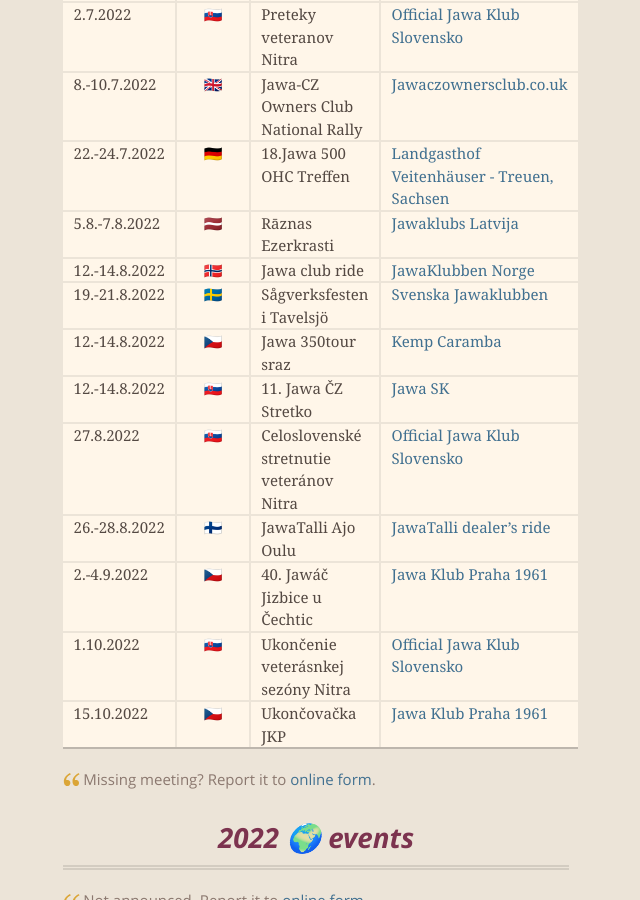
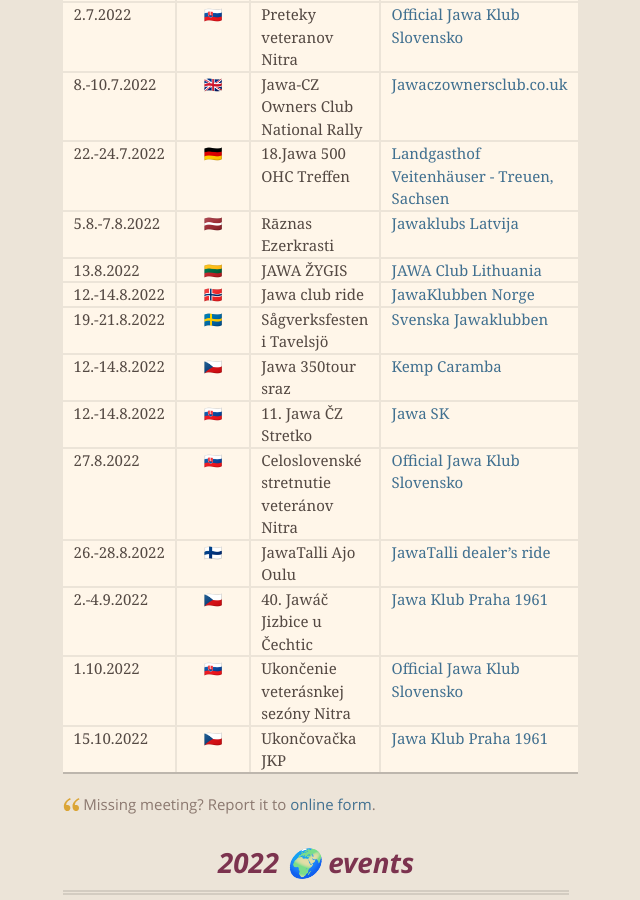
Before and after one commit to microkost/jawamotorcycles.cz, a Jekyll site: the page built from docs/index.md, in a window 1280 px wide and 900 px high, scrolled down 1091 px. Shown: the whole window, without its empty margins (324-964 px from the left). Built offline with Jekyll 4.4.1, drawn with Linux system fonts in a browser that asks for light colours; our own code applies the rules of GitHub Pages for plain Markdown files.

Commit message:
Jawa Lithuania ride

```diff
--- a/docs/index.md
+++ b/docs/index.md
@@ -21,6 +21,7 @@
 | 8.-10.7.2022 | 🇬🇧 | Jawa-CZ Owners Club National Rally | [Jawaczownersclub.co.uk](http://www.jawaczownersclub.co.uk/events.htm) |
 | 22.-24.7.2022 | 🇩🇪 | 18.Jawa 500 OHC Treffen | [Landgasthof Veitenhäuser - Treuen, Sachsen](https://jawafreunde.de/index.php/termine/event/43-18-jawa-500-ohc-treffen.html) |
 | 5.8.-7.8.2022 | 🇱🇻 | Rāznas Ezerkrasti | [Jawaklubs Latvija](http://www.jawaklubs.lv/kluba-jaunumi.php) |
+| 13.8.2022 | 🇱🇹 | JAWA ŽYGIS | [JAWA Club Lithuania](https://www.facebook.com/events/770336290783712/)
 | 12.-14.8.2022 | 🇳🇴 | Jawa club ride  | [JawaKlubben Norge](http://jawaklubben.no/) |
 | 19.-21.8.2022| 🇸🇪 | Sågverksfesten i Tavelsjö | [Svenska Jawaklubben](https://jawaklubben.se/) |
 | 12.-14.8.2022 | 🇨🇿 | Jawa 350tour sraz | [Kemp Caramba](https://fb.me/e/2hlz0aZp5) |
```
